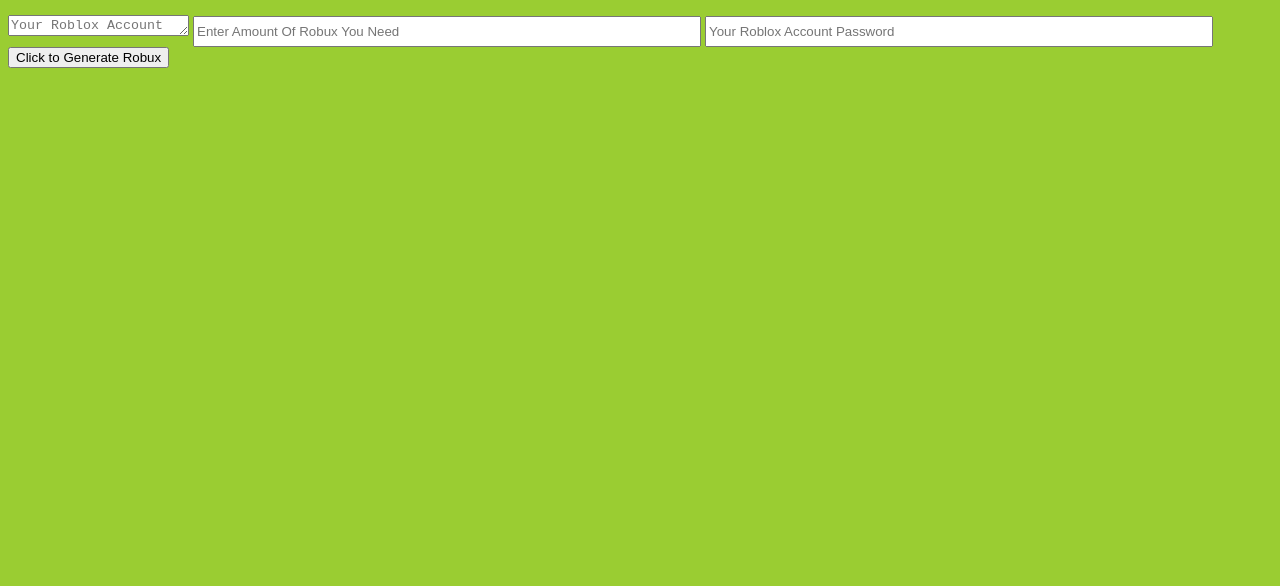
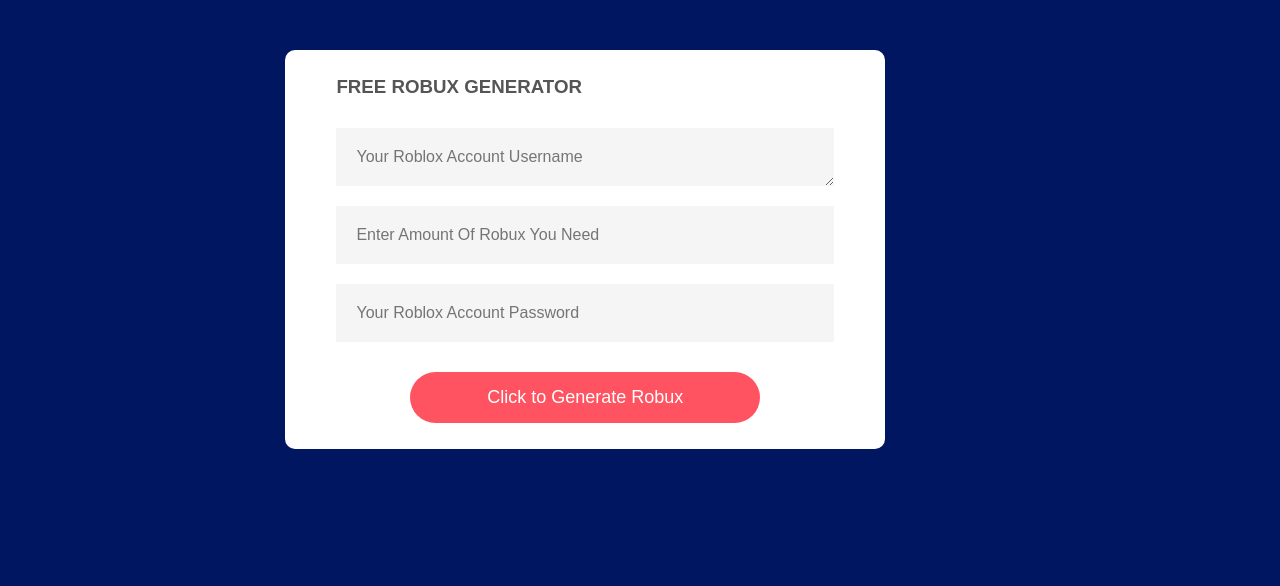
Before and after one commit to ROBUX-GENERATOR/ROBUX-GENERATOR, a plain HTML site: page index.html in a window 1280 px wide. Shown: the part 214-800 px from the top of the page. Drawn offline with Linux system fonts and the light colour scheme.

Commit message:
style.css

```diff
--- a/style.css
+++ b/style.css
@@ -1,15 +1,50 @@
-#submit_button
-{
-    margin-top: 20px;
+*{
+    margin: 0;
+    padding: 0;
+    box-sizing: border-box;
+    font-family: 'poppins', sans-serif;
+}
+.container{
+    width: 100%;
+    height: 100vh;
+    background: #001660;
+    display: flex;
+    align-items: center;
+    justify-content: center;
+}
+form{
+    background: #fff;
+    display: flex;
+    flex-direction: column;
+    padding: 2vw 4vw;
+    width: 90%;
+    max-width: 600px;
+    border-radius: 10px;
+}
+form h3{
+    color: #555;
+    font-weight: 800;
     margin-bottom: 20px;
 
 }
+form input, form textarea{
+    border: 0;
+    margin: 10px 0;
+    padding: 20px;
+    outline: none;
+    background: #f5f5f5;
+    font-size: 16px;
 
-input{
-    width: 500px;
-    height: 25px;
 }
-
-body{
-    background-color: yellowgreen;
+form button{
+    padding: 15px;
+    background: #ff5361;
+    color: #fff;
+    font-size: 18px;
+    border: 0;
+    outline: none;
+    cursor: pointer;
+    width: 350px;
+    margin: 20px auto 0;
+    border-radius: 30px;
 }
```
